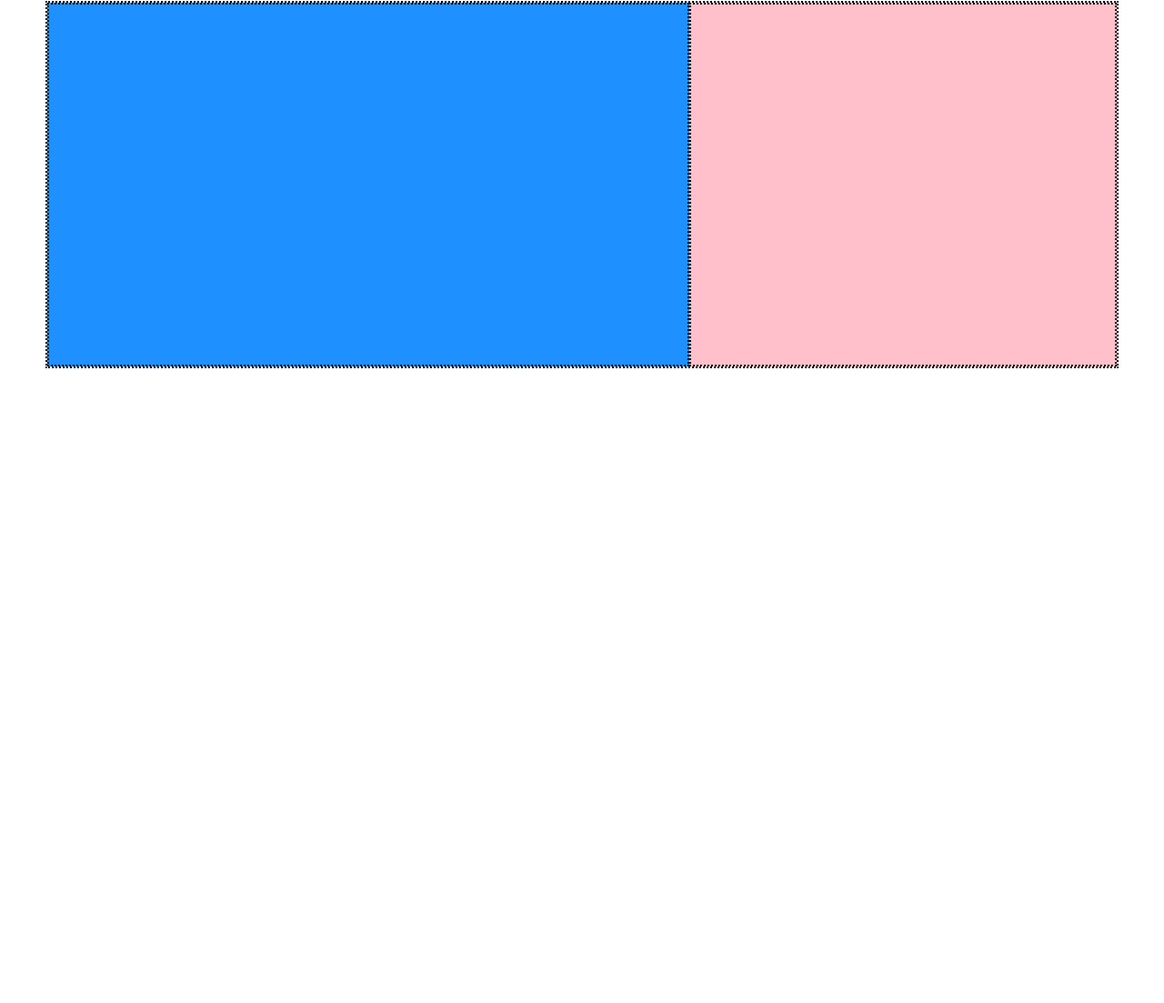
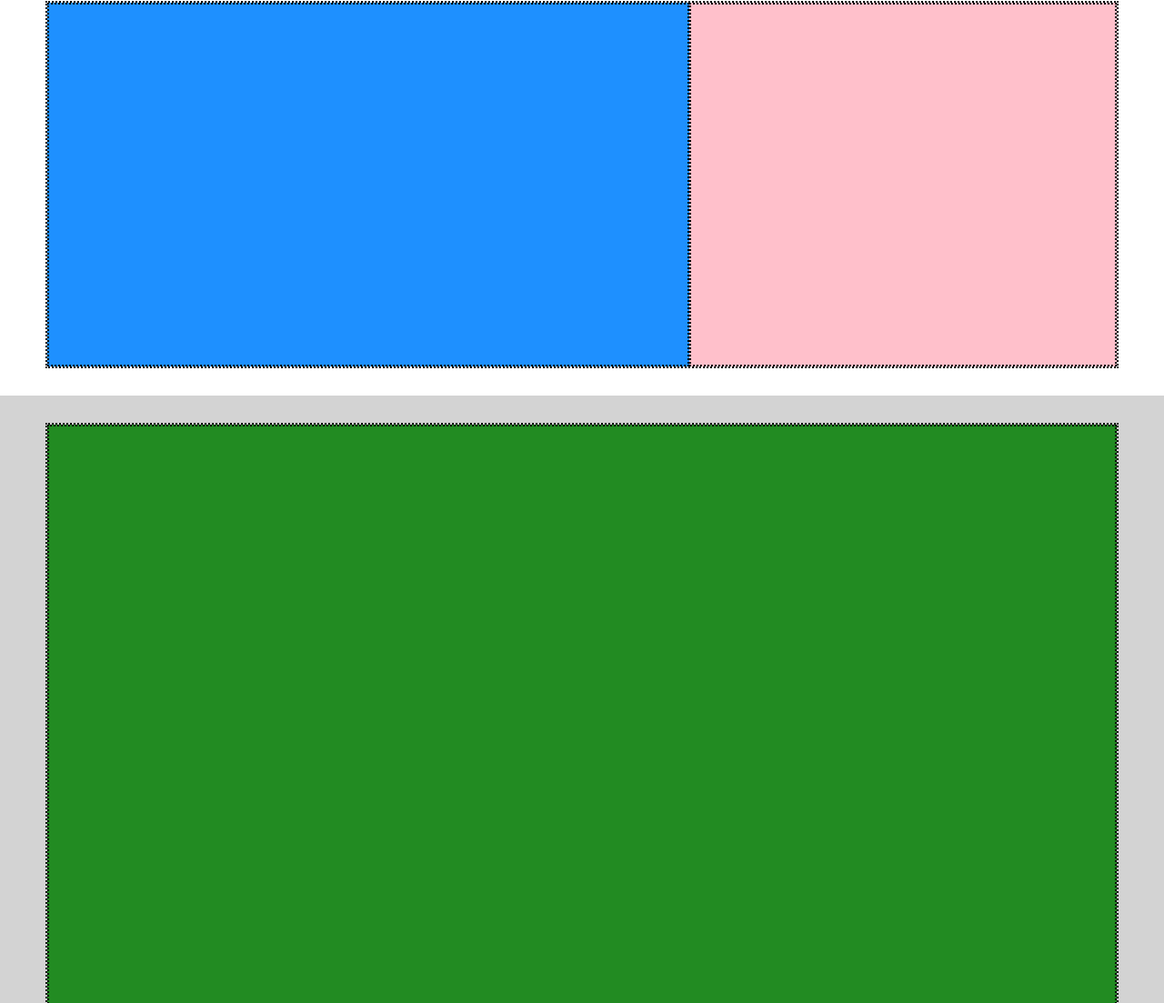
Before and after one commit to MarilisaMoio/htmlcss-struttura-discord, a plain HTML site: page index.html in a window 1280 px wide. Shown: the part 1377-2480 px from the top of the page at 91% size. Before the commit the page ends 1812 px from the top, so only its background shows below. Drawn offline with Linux system fonts and the light colour scheme.

Commit message:
feat: add green box section

```diff
--- a/index.html
+++ b/index.html
@@ -40,6 +40,11 @@
                 <div></div>
             </div>
         </section>
+        <section>
+            <div class="container1180 flex">
+                <div></div>
+            </div>
+        </section>
     </main>
 </body>
 </html>
--- a/style.css
+++ b/style.css
@@ -108,3 +108,10 @@ main .container1180 > div:last-child{
 main > section:nth-child(2) div:first-child{
     order: 1;
 }
+
+/* green box */
+main > section:last-child > .container1180 > div{
+    background-color: #228B22;
+    width: 100%;
+    min-height: 1180px;
+}
```
